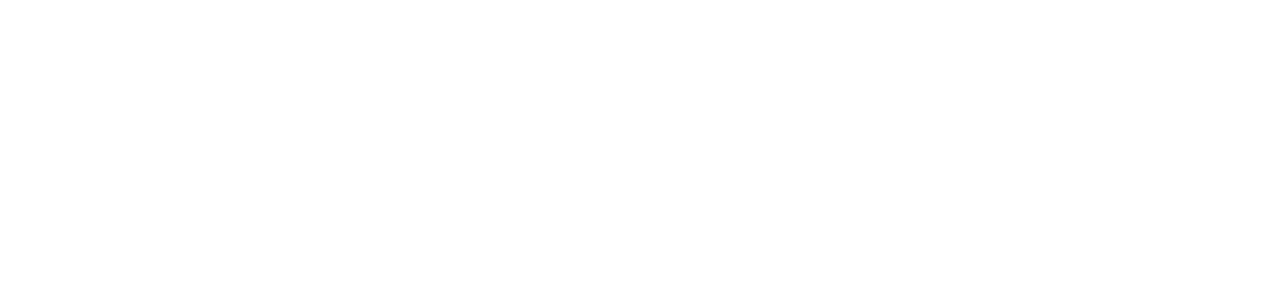
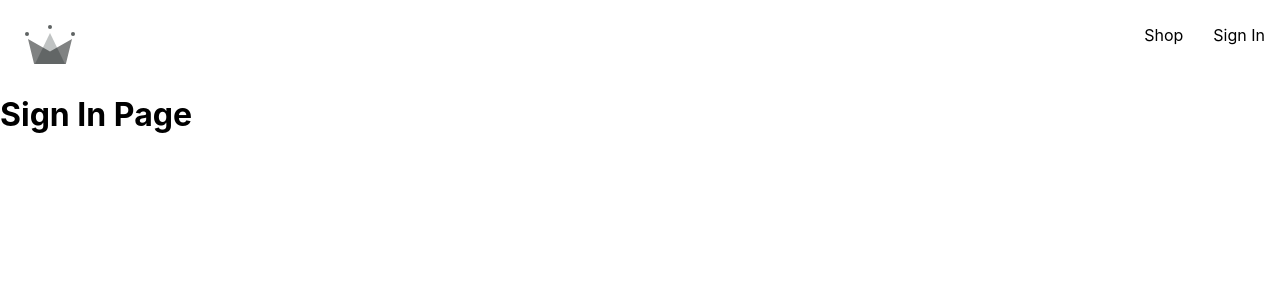
Before and after one commit to Amir-4m/clothes-shop-react, a React (Create React App) app: page /sign-in in a window 1280 px wide. Before the commit this address had no page. Shown: the top 300 px of the page. Built offline with nearby package versions, Linux system fonts and the light colour scheme.

Commit message:
signin intializing

```diff
--- a/package.json
+++ b/package.json
@@ -6,6 +6,7 @@
     "@testing-library/jest-dom": "^5.16.5",
     "@testing-library/react": "^13.4.0",
     "@testing-library/user-event": "^13.5.0",
+    "firebase": "^9.15.0",
     "react": "^18.2.0",
     "react-dom": "^18.2.0",
     "react-router-dom": "6",
--- a/src/App.js
+++ b/src/App.js
@@ -1,12 +1,14 @@
 import { Routes, Route } from 'react-router-dom';
-import Home from "./components/routes/home/home.component";
-import Navigation from "./components/routes/navigation/navigation.component";
+import Home from "./routes/home/home.component";
+import Navigation from "./routes/navigation/navigation.component";
+import SignIn from './routes/sign-in/sign-in.component';
 
 const App = () => {
   return (
     < Routes >
       <Route path='/' element={<Navigation />}>
         <Route index element={<Home />} />
+        <Route path='sign-in' element={<SignIn />} />
       </Route>
     </Routes >
   )
--- a/src/index.css
+++ b/src/index.css
@@ -11,3 +11,12 @@
   font-family: source-code-pro, Menlo, Monaco, Consolas, 'Courier New',
     monospace;
 }
+
+a {
+  text-decoration: none;
+  color: black;
+}
+
+* {
+  box-sizing: border-box;
+}
--- /dev/null
+++ b/src/routes/home/home.component.jsx
@@ -0,0 +1,40 @@
+import Directory from "../../components/directory/directory.component";
+import { Outlet } from 'react-router-dom';
+
+const Home = () => {
+    const categories = [
+        {
+            "id": 1,
+            "title": "hats",
+            "imageUrl": "https://i.ibb.co/cvpntL1/hats.png"
+        },
+        {
+            "id": 2,
+            "title": "jackets",
+            "imageUrl": "https://i.ibb.co/px2tCc3/jackets.png"
+        },
+        {
+            "id": 3,
+            "title": "sneakers",
+            "imageUrl": "https://i.ibb.co/0jqHpnp/sneakers.png"
+        },
+        {
+            "id": 4,
+            "title": "womens",
+            "imageUrl": "https://i.ibb.co/GCCdy8t/womens.png"
+        },
+        {
+            "id": 5,
+            "title": "mens",
+            "imageUrl": "https://i.ibb.co/R70vBrQ/men.png"
+        }
+    ]
+    return (
+        <div>
+            <Outlet />
+            <Directory categories={categories} />
+        </div>
+    );
+}
+
+export default Home;
--- /dev/null
+++ b/src/routes/navigation/navigation.component.jsx
@@ -0,0 +1,25 @@
+import { Fragment } from 'react';
+import { Outlet, Link } from 'react-router-dom';
+import { ReactComponent as CrwnLogo } from '../../assets/crown.svg'
+import './navigation.styles.scss';
+
+const Navigation = () => {
+    return (
+        <Fragment>
+            <div className='navigation'>
+                <Link className='logo-container' to='/'>
+                    <div>
+                        <CrwnLogo className='logo'></CrwnLogo>
+                    </div>
+                </Link>
+                <div className='nav-links-container'>
+                    <Link className='nav-link' to='/shop'>Shop</Link>
+                    <Link className='nav-link' to='/sign-in'>Sign In</Link>
+
+                </div>
+            </div>
+            <Outlet />
+        </Fragment>
+    );
+}
+export default Navigation;
--- /dev/null
+++ b/src/routes/navigation/navigation.styles.scss
@@ -0,0 +1,26 @@
+.navigation {
+  height: 70px;
+  width: 100%;
+  display: flex;
+  justify-content: space-between;
+  margin-bottom: 25px;
+
+  .logo-container {
+    height: 100%;
+    width: 70px;
+    padding: 25px;
+  }
+
+  .nav-links-container {
+    width: 50%;
+    height: 100%;
+    display: flex;
+    align-items: center;
+    justify-content: flex-end;
+
+    .nav-link {
+      padding: 10px 15px;
+      cursor: pointer;
+    }
+  }
+}
--- /dev/null
+++ b/src/routes/sign-in/sign-in.component.jsx
@@ -0,0 +1,9 @@
+const SignIn = () => {
+    return (
+        <div>
+            <h1>Sign In Page</h1>
+        </div>
+    )
+}
+
+export default SignIn;
```
Also changed, not shown: src/assets/crown.svg (added), 1 other file (tests, documents, lock files or other folders).
